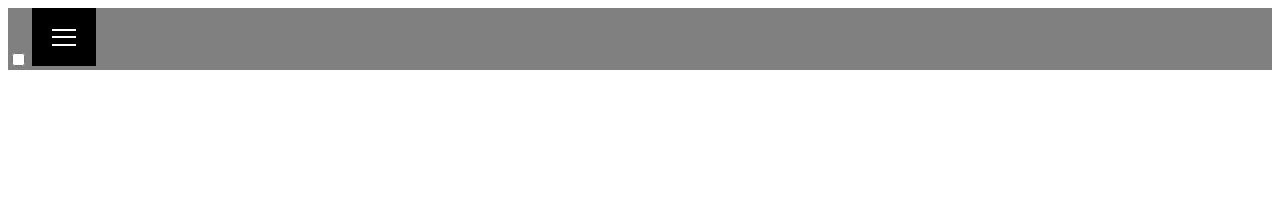
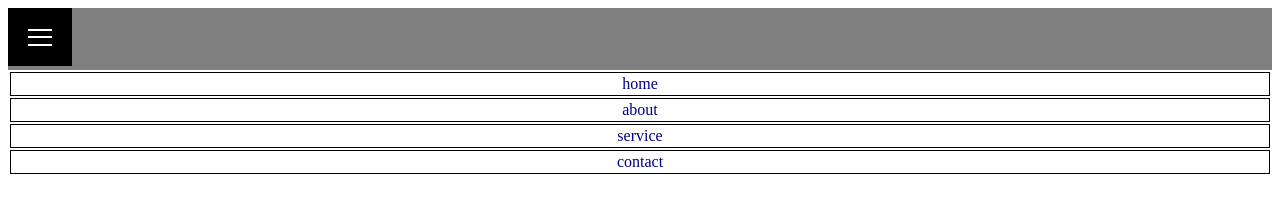
Before and after one commit to nashee/2.hm_ut_x1_1, a plain HTML site: page index.html in a window 1280 px wide. Drawn offline with Linux system fonts and the light colour scheme.

Commit message:
adding list item for navigation purpose and i added styles to the ul li and a element in the stylesheet

```diff
--- a/css/style.css
+++ b/css/style.css
@@ -7,9 +7,18 @@
     background: gray;
 
 }
+a {
+    text-decoration: none;
+    color: darkblue;
+}
+a:hover {
+   border-bottom: 2px solid darkblue;
+
+}
+
 
 .menu-btn {
-
+    display: none;
 }
 
 .menu-icon {
@@ -76,3 +85,18 @@
     position: absolute;
     top: -0;
 }
+
+/* styling the list item and a element  */
+
+ul {
+    list-style: none;
+    margin: 0;
+    padding: 0;
+}
+
+ul li {
+    border: 1px solid black;
+    margin: 2px;
+    padding: 2px;
+    text-align: center;
+}
--- a/index.html
+++ b/index.html
@@ -17,5 +17,20 @@
       </span>
     </label>
   </nav>
+  <!-- adding list item for navigation purpose-->
+  <ul>
+        <li>
+            <a href="home">home</a>
+        </li>
+        <li>
+          <a href="home">about</a>
+      </li>
+      <li>
+        <a href="home">service</a>
+    </li>
+      <li>
+        <a href="home">contact</a>
+    </li>
+  </ul>
 </body>
 </html>
```
